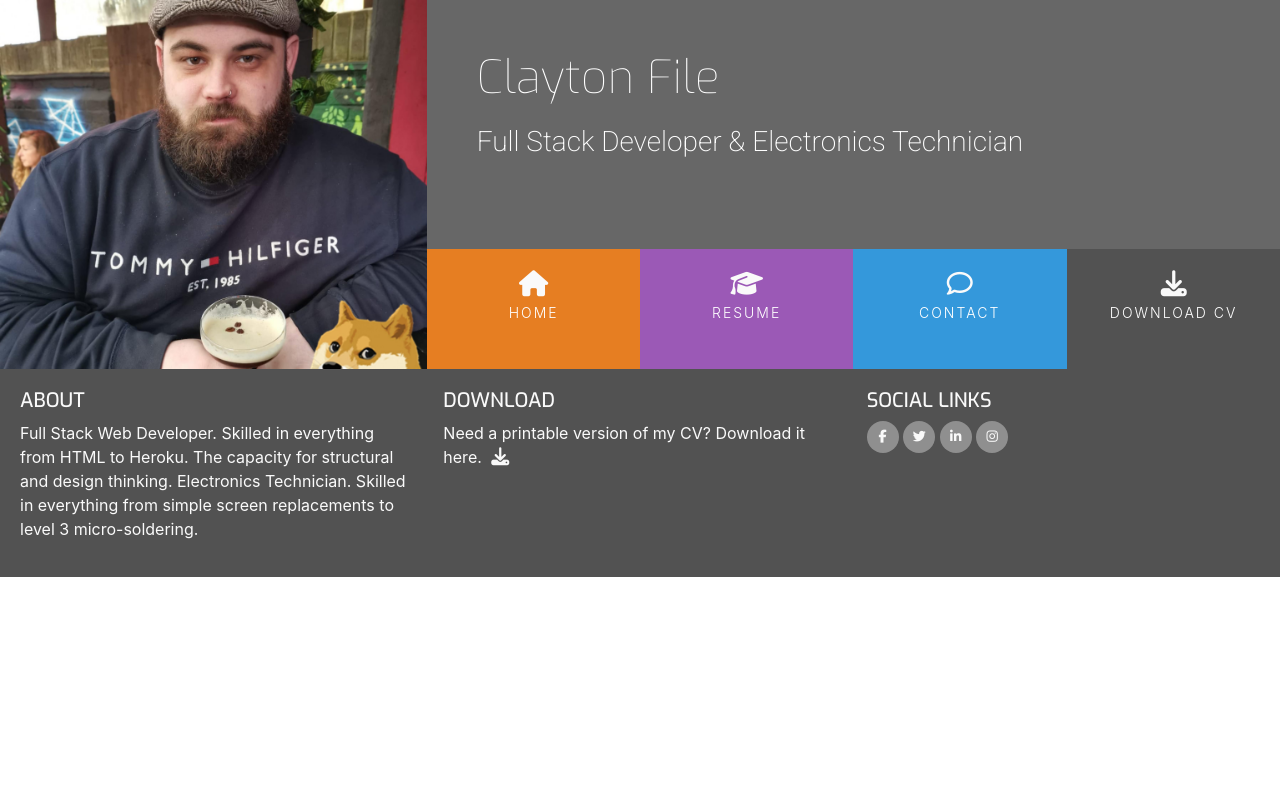
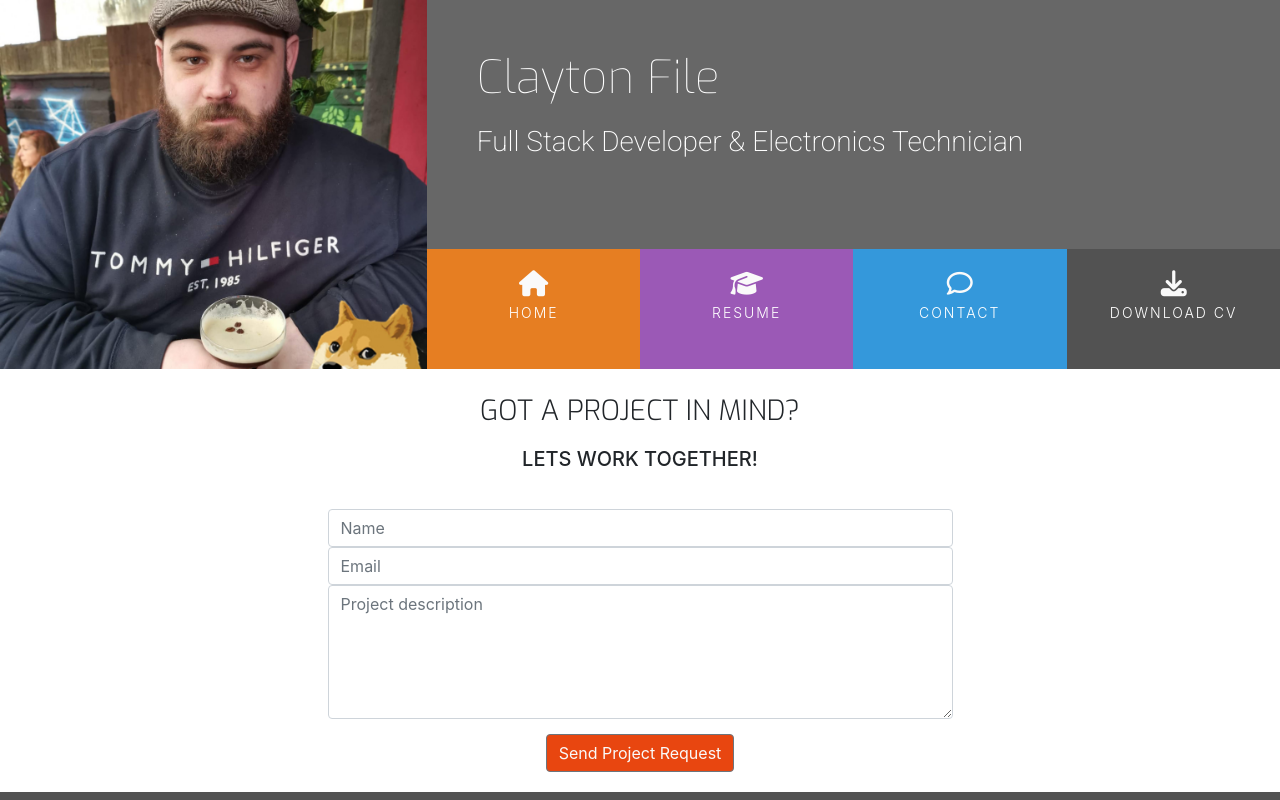
Before and after one commit to TechCentreUK/UCD-Resume, a plain HTML site: page contact.html in a window 1280 px wide. Shown: the top 800 px of the page. Drawn offline with nearby package versions, Linux system fonts and the light colour scheme.

Commit message:
Add contact form & upload CV with CV links

```diff
--- a/assets/css/style.css
+++ b/assets/css/style.css
@@ -16,6 +16,10 @@
 
 .bg-color-personal-info {
     background-color: #f4f4f4;
+}
+
+.bg-color-contact {
+    background-color: #fff;
 }
 
 .ui-menu-color-home {
@@ -342,3 +346,36 @@ footer {
 .history-items {
     margin-bottom: 30px;
 }
+
+/* ----------------------------------------Contact Form */
+
+.contact-heading {
+    font-family: "Exo", sans-serif;
+    font-weight: 300;
+    margin-top: 25px;
+    margin-bottom: 20px;
+}
+
+.center-form {
+    padding-top: 10px;
+    margin: 0 auto;
+    max-width: 70%;
+}
+
+button[type="submit"] {
+    margin-top: 15px;
+    margin-bottom: 20px;
+    color: #fafafa;
+    background-color: #e84610;
+}
+
+/* ----------------------------------------Media Queries */
+
+@media(min-width: 992px) {
+    .center-form {
+        padding-top: 30px;
+        min-height: 240px;
+        margin: 0 auto;
+        max-width: 50%;
+    }
+}
--- a/contact.html
+++ b/contact.html
@@ -34,7 +34,7 @@
                                 <a href="contact.html" class="hvr-sweep-to-bottom"><i class="fa fa-comment-o" aria-hidden="true"></i><span>Contact</span></a>
                             </li>
                             <li class="col-6 col-sm-3 ui-menu-color-download list-inline-item menuitem">
-                                <a href="#" class="hvr-sweep-to-bottom"><i class="fa fa-download" aria-hidden="true"></i><span>Download CV</span></a>
+                                <a href="assets/cv/Clayton_File_Resume.pdf" target="_blank" class="hvr-sweep-to-bottom"><i class="fa fa-download" aria-hidden="true"></i><span>Download CV</span></a>
                             </li>
                         </ul>
                     </div>
@@ -43,7 +43,26 @@
         </div>
     </header>
     <section>
-
+         <div class="container-fluid">
+             <div class="row bg-color-contact">
+                 <div class="col">
+                    <h3 class="contact-heading uppercase text-center">Got a project in mind?</h3>
+                    <h5 class="uppercase text-center">Lets work together!</h5>
+                    <div class="center-form">
+                        <form>
+                            <input type="text" name="name" id="fullname" class="form-control" placeholder="Name" required />
+                            <input type="email" name="email" id="emailaddress" class="form-control" placeholder="Email" required />
+                            <textarea rows="5" name="projectsummary" id="projectsummary" class="form-control" placeholder="Project description" required></textarea>
+                            <div class="form-row text-center">
+                                <div class="col">
+                                    <button type="submit" class="btn btn-secondary">Send Project Request</button>
+                                </div>
+                            </div>
+                        </form>
+                    </div>
+                 </div>
+             </div>
+         </div>
     </section>
     <footer id="footer-details" class="container-fluid">
         <div class="row">
@@ -58,7 +77,7 @@
                 <h5 class="uppercase general-sub">Download</h5>
                 <p class="inline-block">
                     Need a printable version of my CV? Download it here.
-                    <a href="#" target="_blank" class="cv-pdf">
+                    <a href="assets/cv/Clayton_File_Resume.pdf" target="_blank" class="cv-pdf">
                         <i class="fa fa-download" aria-hidden="true"></i>
                         <span class="sr-only">Download link.</span>
                     </a>
```
Also changed, not shown: index.html (+3 -3 lines), resume.html (+2 -2 lines), 1 other file.
